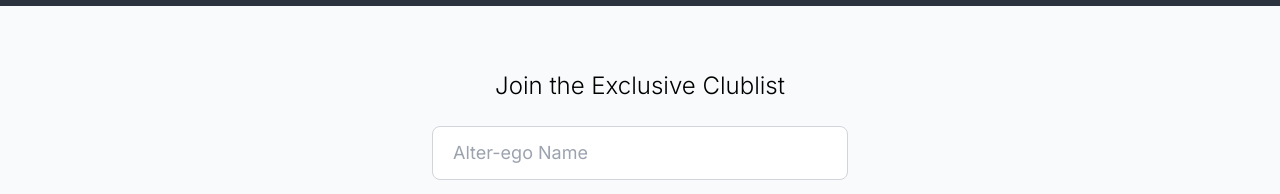
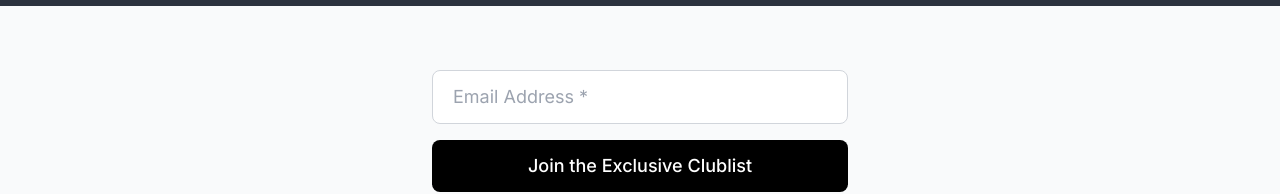
Before and after one commit to SIRXIII/TravelClothingClub, a React (Vite) app: page / in a window 1280 px wide. Shown: the part 578-772 px from the top of the page. Built offline with nearby package versions, Linux system fonts and the light colour scheme; grey boxes are pictures that could not be loaded.

Commit message:
Remove clublist title and alter-ego name field

```diff
--- a/src/App.tsx
+++ b/src/App.tsx
@@ -3,7 +3,6 @@ import { Plane, ShoppingBag, DollarSign, Clock, MapPin, Users, Check, Send, Uplo
 
 function App() {
   const [email, setEmail] = useState('');
-  const [firstName, setFirstName] = useState('');
   const [submitted, setSubmitted] = useState(false);
 
   const handleSubmit = (e: React.FormEvent) => {
@@ -12,7 +11,6 @@ function App() {
     setTimeout(() => {
       setSubmitted(false);
       setEmail('');
-      setFirstName('');
     }, 3000);
   };
 
@@ -56,7 +54,6 @@ function App() {
       {/* Email Form Section */}
       <section className="py-16 bg-gray-50">
         <div className="max-w-md mx-auto px-4 text-center">
-          <h2 className="text-2xl font-light mb-6">Join the Exclusive Clublist</h2>
           {submitted ? (
             <div className="bg-green-50 border border-green-200 rounded-lg p-6">
               <div className="flex items-center justify-center gap-2 text-green-700 mb-2">
@@ -73,16 +70,6 @@ function App() {
               noValidate
               className="space-y-4"
             >
-              <div>
-                <input
-                  type="text"
-                  name="FNAME"
-                  placeholder="Alter-ego Name"
-                  value={firstName}
-                  onChange={(e) => setFirstName(e.target.value)}
-                  className="w-full px-5 py-3 text-lg border border-gray-300 rounded-lg focus:ring-2 focus:ring-blue-500 focus:border-transparent outline-none"
-                />
-              </div>
               <div>
                 <input
                   type="email"
```
